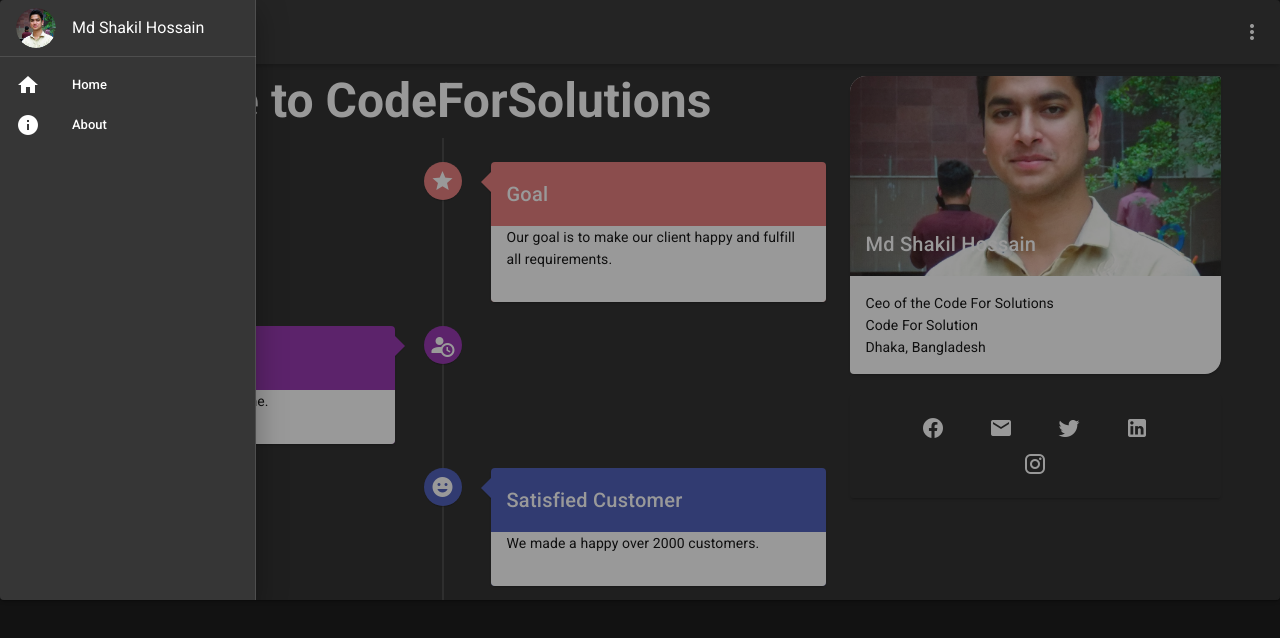
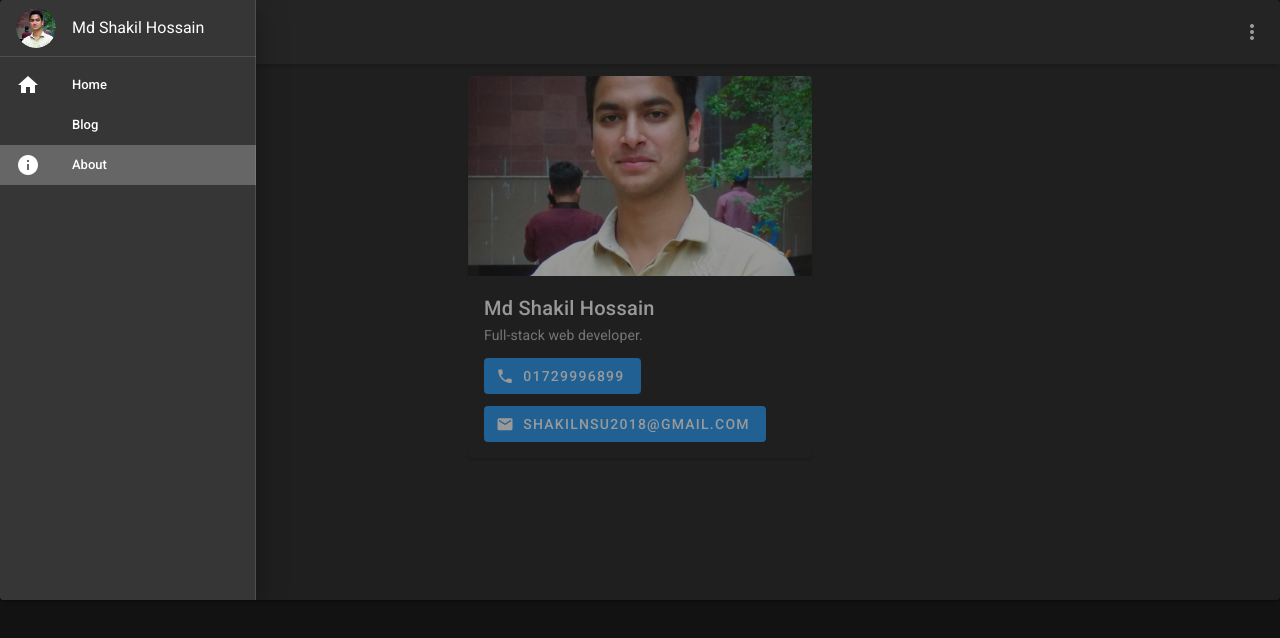
Before and after one commit to mdShakilHossainNsu2018/freelancershakil, a Vue app: page /about in a window 1280 px wide. Both pictures are taken after a click on the button 28 px from the left and 32 px from the top of the page. Shown: the top 638 px of the page. Built offline with nearby package versions, Linux system fonts and the light colour scheme.

Commit message:
blog added

```diff
--- a/src/App.vue
+++ b/src/App.vue
@@ -1,4 +1,5 @@
 <template>
+
 
     <v-app>
         <v-card class="overflow-hidden">
@@ -10,7 +11,7 @@
                     scroll-target="#scrolling-techniques-6"
             >
 
-                <v-app-bar-nav-icon @click.stop="drawer = !drawer" ></v-app-bar-nav-icon>
+                <v-app-bar-nav-icon @click.stop="drawer = !drawer"></v-app-bar-nav-icon>
 
                 <v-toolbar-title>CodeForSolutions</v-toolbar-title>
 
@@ -21,7 +22,6 @@
                     <v-icon>mdi-dots-vertical</v-icon>
                 </v-btn>
             </v-app-bar>
-
 
 
             <v-sheet
@@ -53,7 +53,7 @@
                         <v-list-item
                                 v-for="item in items"
                                 :key="item.title"
-                                link
+                                :to="item.link"
                         >
                             <v-list-item-icon>
                                 <v-icon>{{item.icon}}</v-icon>
@@ -66,48 +66,31 @@
                     </v-list>
                 </v-navigation-drawer>
 
+                <v-container fluid style="min-height: 100vh;" >
+                    <router-view/>
+                </v-container>
 
-
-                <MainSection style="margin-top: 4rem"/>
-                <SkillsSection/>
-                <ServicesSection/>
-                <ProductsSection/>
-                <AchievementsSection/>
-                <FooterSection style="margin-bottom: 1rem"/>
 
             </v-sheet>
         </v-card>
 
 
     </v-app>
+
 </template>
-
 <script>
-    import MainSection from './components/MainSection';
-    import SkillsSection from "@/components/SkillsSection";
-    import ProductsSection from "@/components/ProductsSection";
-    import FooterSection from "@/components/FooterSection";
-    import ServicesSection from "@/components/ServicesSection";
-    import AchievementsSection from "@/components/achievementsSection";
 
     export default {
         name: 'App',
 
-        components: {
-            AchievementsSection,
-            ServicesSection,
-            FooterSection,
-            ProductsSection,
-            SkillsSection,
-            MainSection,
-        },
-
-        data () {
+        data() {
             return {
                 drawer: null,
                 items: [
-                    { title: 'Home', icon: 'mdi-home' },
-                    { title: 'About', icon: 'mdi-information' },
+                    {title: 'Home', icon: 'mdi-home', link: '/'},
+                    {title: 'Blog', icon: 'mdi-blogger', link: '/blog'},
+                    {title: 'About', icon: 'mdi-information', link: '/about'},
+
                 ],
                 collapseOnScroll: true,
             }
@@ -117,10 +100,10 @@
 
 
 <style>
-
     html {
-        overflow: hidden;
+        overflow: hidden !important;
     }
-
-
+    /*.overflow-y-auto{*/
+    /*    overflow-y: hidden !important;*/
+    /*}*/
 </style>
--- a/src/components/SkillsSection.vue
+++ b/src/components/SkillsSection.vue
@@ -8,7 +8,6 @@
                 <k-progress :percent="skill.percentage"  :color="colors[index % 7]"
                             :line-height="lineHeight"></k-progress>
             </div>
-
         </div>
 
     </v-container>
--- a/src/main.js
+++ b/src/main.js
@@ -12,6 +12,7 @@ Vue.config.productionTip = false
 library.add(faUserSecret)
 
 import KProgress from 'k-progress';
+import router from './router'
 Vue.component('k-progress', KProgress);
 
 Vue.component('font-awesome-icon', FontAwesomeIcon);
@@ -21,7 +22,10 @@ Vue.use(VueGtag, {
     config: { id: "UA-146465351-1" }
 });
 
+
+
 new Vue({
   vuetify,
+  router,
   render: h => h(App)
 }).$mount('#app')
--- /dev/null
+++ b/src/router/index.js
@@ -0,0 +1,33 @@
+import Vue from 'vue'
+import VueRouter from 'vue-router'
+import Home from '../views/Home.vue'
+import About from '../views/About.vue'
+import Blog from '../views/Blog.vue'
+
+Vue.use(VueRouter)
+
+  const routes = [
+  {
+    path: '/',
+    name: 'Home',
+    component: Home
+  },
+  {
+    path: '/about',
+    name: 'About',
+    component: About
+  },
+    {
+      path: '/blog',
+      name: 'Blog',
+      component: Blog
+    }
+]
+
+const router = new VueRouter({
+  mode: 'history',
+  base: process.env.BASE_URL,
+  routes
+})
+
+export default router
--- /dev/null
+++ b/src/views/About.vue
@@ -0,0 +1,63 @@
+<template>
+  <div style="margin-top: 4rem;">
+    <v-card
+            class="mx-auto"
+            max-width="344"
+    >
+      <v-img
+              src="../assets/img/me_fb.jpg"
+              height="200px"
+      ></v-img>
+
+      <v-card-title>
+        Md Shakil Hossain
+      </v-card-title>
+
+      <v-card-subtitle>
+        Full-stack web developer. <br>
+
+        <v-btn
+                color="primary"
+                depressed
+                href="tel:01729996899"
+                class="mt-3"
+        >
+          <v-icon left>mdi-phone</v-icon>
+          01729996899
+        </v-btn>
+        <br>
+
+        <v-btn
+                color="primary"
+                depressed
+                class="mt-3"
+                href="mailto: shakilnsu2018@gmail.com"
+        >
+          <v-icon left>mdi-email</v-icon>
+          shakilnsu2018@gmail.com
+        </v-btn>
+
+
+
+      </v-card-subtitle>
+
+
+
+    </v-card>
+
+  </div>
+</template>
+
+<script>
+  // import MainSection from "@/components/MainSection";
+  // import SkillsSection from "@/components/SkillsSection";
+  export default {
+
+    name: 'About',
+
+    // components:{
+    //   SkillsSection,
+    //   MainSection
+    // },
+  }
+</script>
--- /dev/null
+++ b/src/views/Blog.vue
@@ -0,0 +1,85 @@
+<template>
+    <v-container style="margin-top: 3rem;">
+        <h1>Hello blog</h1>
+        <v-alert color="red">Stay tune still in development mode. will be available soon!</v-alert>
+        <editor-menu-bar :editor="editor" v-slot="{ commands, isActive }">
+            <div>
+                <button :class="{ 'is-active': isActive.bold() }" @click="commands.bold">
+                    Bold
+                </button>
+                <button :class="{ 'is-active': isActive.heading({ level: 2 }) }" @click="commands.heading({ level: 2 })">
+                    H2
+                </button>
+            </div>
+        </editor-menu-bar>
+        <editor-content :editor="editor" />
+
+        <v-btn @click="onClick">Click</v-btn>
+    </v-container>
+</template>
+
+<script>
+    import { Editor, EditorContent, EditorMenuBar } from 'tiptap'
+    import {
+        Blockquote,
+        CodeBlock,
+        HardBreak,
+        Heading,
+        OrderedList,
+        BulletList,
+        ListItem,
+        TodoItem,
+        TodoList,
+        Bold,
+        Code,
+        Italic,
+        Link,
+        Strike,
+        Underline,
+        History,
+    } from 'tiptap-extensions';
+    export default {
+        name: "Blog",
+
+        components: { EditorContent, EditorMenuBar},
+
+        data() {
+            return {
+                editor: new Editor({
+                    extensions: [
+                        new Blockquote(),
+                        new CodeBlock(),
+                        new HardBreak(),
+                        new Heading({ levels: [1, 2, 3] }),
+                        new BulletList(),
+                        new OrderedList(),
+                        new ListItem(),
+                        new TodoItem(),
+                        new TodoList(),
+                        new Bold(),
+                        new Code(),
+                        new Italic(),
+                        new Link(),
+                        new Strike(),
+                        new Underline(),
+                        new History(),
+                    ],})
+            };
+            },
+        mounted() {
+            this.editor = new Editor({
+                content: '<p>This is just a boring paragraph</p>',
+            })
+        },
+
+        methods: {
+            onClick(){
+                console.log(this.text)
+            }
+        }
+    }
+</script>
+
+<style scoped>
+
+</style>
--- /dev/null
+++ b/src/views/Home.vue
@@ -0,0 +1,35 @@
+<template>
+<div style="margin-top: 4rem">
+  <MainSection/>
+  <SkillsSection/>
+  <ServicesSection/>
+  <ProductsSection/>
+  <AchievementsSection/>
+  <FooterSection/>
+</div>
+
+
+
+</template>
+
+<script>
+// @ is an alias to /src
+import MainSection from "@/components/MainSection";
+import SkillsSection from "@/components/SkillsSection";
+import ServicesSection from "@/components/ServicesSection";
+import ProductsSection from "@/components/ProductsSection";
+import AchievementsSection from "@/components/achievementsSection";
+import FooterSection from "@/components/FooterSection";
+
+export default {
+  name: 'Home',
+  components: {
+    FooterSection,
+    AchievementsSection,
+    ProductsSection,
+    ServicesSection,
+    SkillsSection,
+    MainSection
+  }
+}
+</script>
```
Also changed, not shown: package.json (+6 -1 lines), 1 other file (tests, documents, lock files or other folders).
